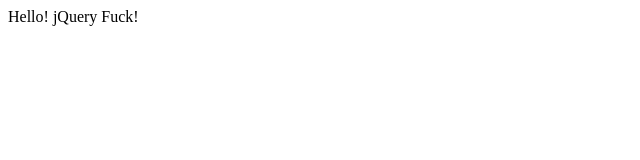
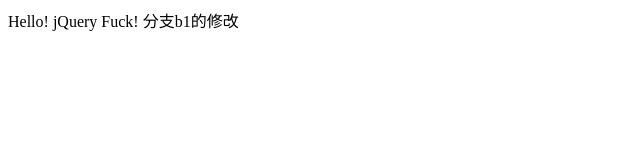
Before and after one commit to androidjp/WebTraining, a plain HTML site: page jquery/index.html in a window 1280 px wide. Shown: the whole page, without its empty margins (0-640 px from the left). Drawn offline with nearby package versions, Linux system fonts and the light colour scheme.

Commit message:
b1分支，我加了一句话

```diff
--- a/jquery/index.html
+++ b/jquery/index.html
@@ -7,5 +7,6 @@
 <body>
 Hello! jQuery
 Fuck!
+分支b1的修改
 </body>
 </html>
```
